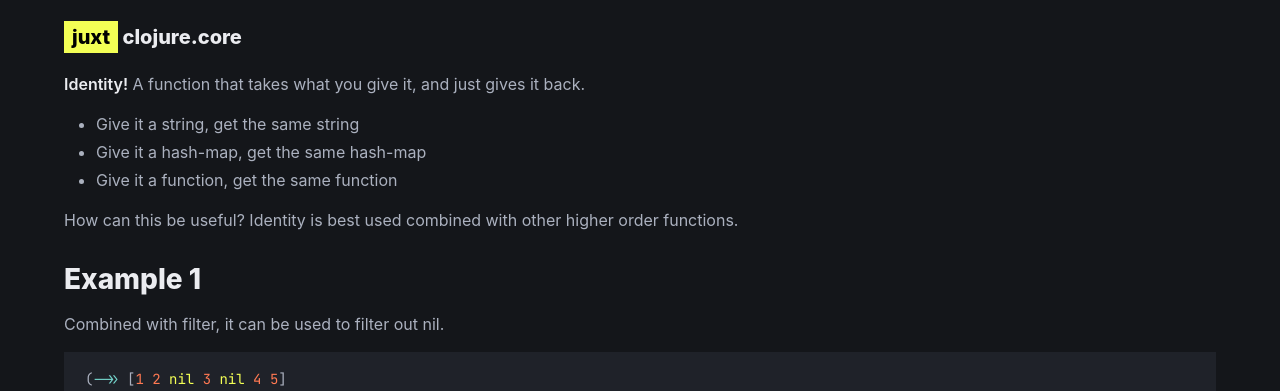
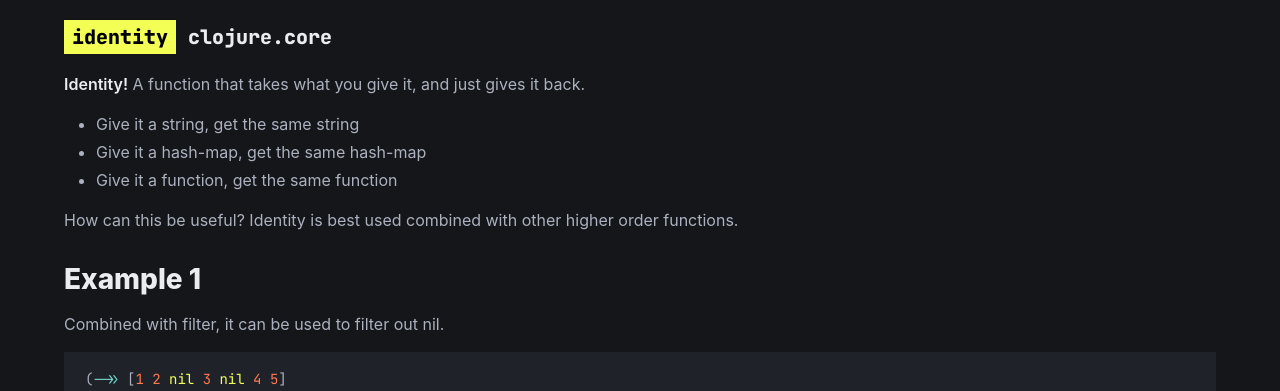
Before and after one commit to SneakyPeet/whats-that-function, a Jekyll site: the page built from _functions/clojure.core/identity.md, in a window 1280 px wide and 900 px high, cut to the strip 509-900 px from the top of the window. Built offline with Jekyll 4.4.1, drawn with Linux system fonts in a browser that asks for light colours.

Commit message:
font heading

```diff
--- a/_layouts/fn.html
+++ b/_layouts/fn.html
@@ -37,8 +37,10 @@
                    aspect-ratio: 16 / 9;"
             src="{{page.youtube}}" title="YouTube video player" frameborder="0" allow="accelerometer; autoplay; clipboard-write; encrypted-media; gyroscope; picture-in-picture; web-share" referrerpolicy="strict-origin-when-cross-origin" allowfullscreen></iframe>
         </div>
-        <h2 class="title is-size-5 mt-5">
-          <span class="p-1 pl-2 pr-2" style="background-color: {{page.fncolor}}; color: black;">juxt</span>
+        <h2 class="title is-size-5 mt-5" style="font-family: JetBrains Mono, monospace;
+                   font-optical-sizing: auto;
+                   font-style: normal;">
+          <span class="p-1 pl-2 pr-2" style="background-color: {{page.fncolor}}; color: black;">{{page.fn}}</span>
           <span> {{page.lib}}</span></h2>
         {{ content }}
       </div>
```
